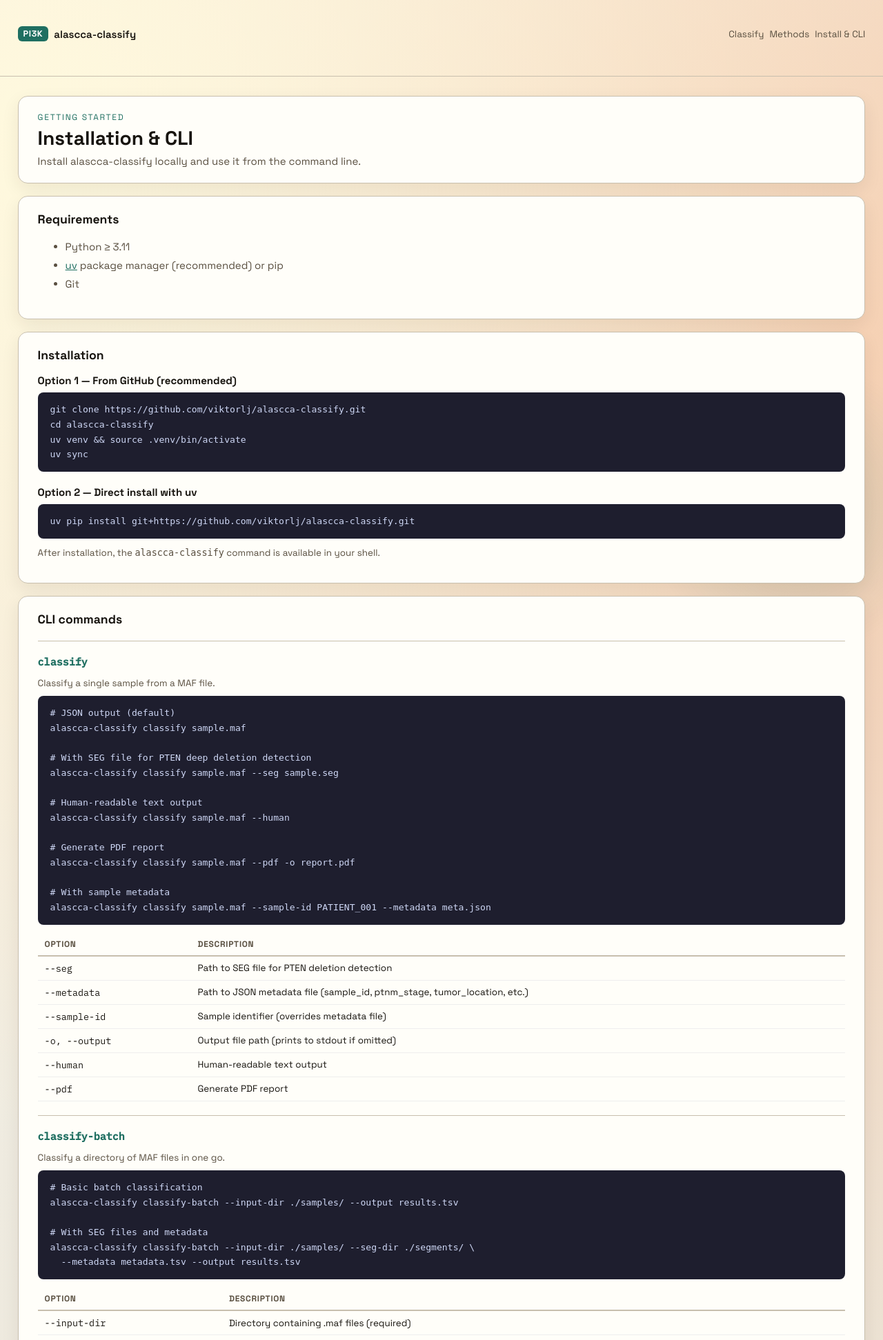
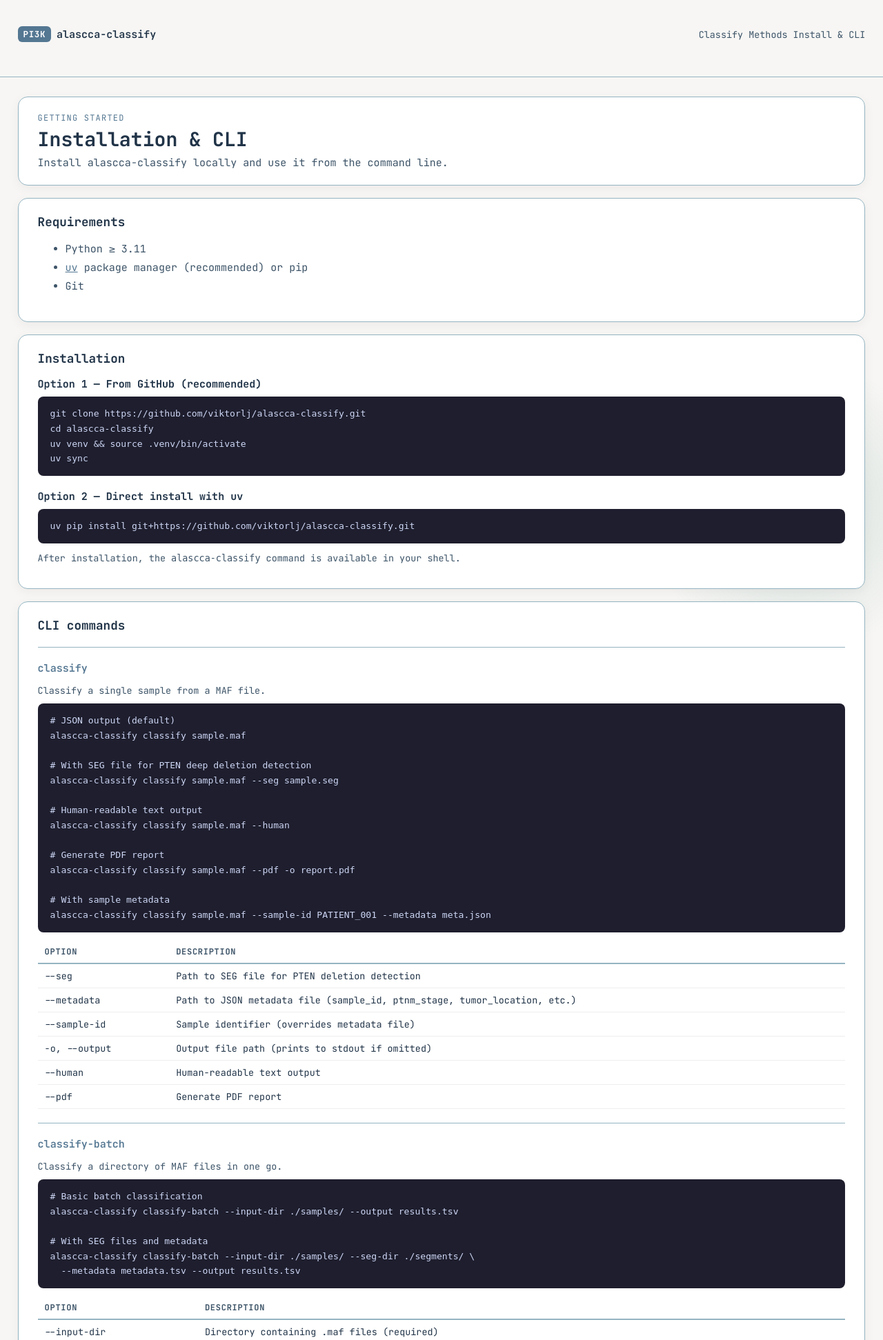
Before and after one commit to viktorlj/alascca-classify, a FastAPI app: page /install in a window 1280 px wide. Shown: the top 1943 px of the page at 69% size. Run offline with FastAPI, Linux system fonts and the light colour scheme.

Commit message:
feat: update to latest molpath.css design system
New cool blue-gray palette, JetBrains Mono typography, simplified
background, prefers-reduced-motion support. Align app-specific
styles with updated tokens.

Co-Authored-By: Claude Opus 4.6 (1M context) <noreply@anthropic.com>

```diff
--- a/src/alascca_classify/web/static/molpath.css
+++ b/src/alascca_classify/web/static/molpath.css
@@ -1,17 +1,29 @@
-/*  molpath.css — shared design system for molpath.tools apps */
+/*  molpath.css — shared design system for molpath.tools apps
+ *  Import via:  <link rel="stylesheet" href="/static/molpath.css">
+ *  Then add app-specific overrides in a second stylesheet.
+ *
+ *  Fonts: load in your HTML <head>:
+ *    <link href="https://fonts.googleapis.com/css2?family=Cormorant+Garamond:ital,wght@0,400;0,500;0,600;1,400&family=DM+Sans:wght@400;500;600&family=IBM+Plex+Mono:wght@400;500&display=swap" rel="stylesheet">
+ */
+
+/* =================================================================
+   1. Design Tokens
+   ================================================================= */
 
 :root {
-  --mp-bg-1: #f5f3eb;
-  --mp-bg-2: #e3dbca;
-  --mp-panel: #fffef9;
-  --mp-ink: #17140f;
-  --mp-ink-soft: #594f40;
-  --mp-accent: #1f6f61;
-  --mp-accent-hover: #17584d;
-  --mp-accent-2: #c7642f;
-  --mp-border: #c8bfae;
+  /* --- Palette --- */
+  --mp-bg-1: #f7f6f4;
+  --mp-bg-2: #eceae6;
+  --mp-panel: #ffffff;
+  --mp-ink: #213448;
+  --mp-ink-soft: #3d5468;
+  --mp-accent: #547792;
+  --mp-accent-hover: #436178;
+  --mp-accent-2: #94b4c1;
+  --mp-border: #94b4c1;
   --mp-danger: #8f1f1f;
 
+  /* --- Semantic --- */
   --mp-success-bg: #e8f5e9;
   --mp-success-border: #4caf50;
   --mp-success-ink: #1b5e20;
@@ -25,28 +37,40 @@
   --mp-error-border: #e57373;
   --mp-error-ink: #b71c1c;
 
-  --mp-sans: "Space Grotesk", system-ui, sans-serif;
-  --mp-mono: "IBM Plex Mono", ui-monospace, monospace;
+  /* --- Typography --- */
+  --mp-sans: "JetBrains Mono", ui-monospace, monospace;
+  --mp-serif: "Cormorant Garamond", Georgia, serif;
+  --mp-mono: "JetBrains Mono", ui-monospace, monospace;
   --mp-fs-xs: 0.75rem;
   --mp-fs-sm: 0.84rem;
   --mp-fs-base: 0.94rem;
   --mp-fs-lg: 1.1rem;
   --mp-fs-xl: clamp(1.3rem, 2.2vw, 2rem);
 
+  /* --- Spacing --- */
   --mp-space-xs: 4px;
   --mp-space-sm: 8px;
   --mp-space-md: 14px;
   --mp-space-lg: 22px;
   --mp-space-xl: 28px;
 
+  /* --- Radii --- */
   --mp-radius-sm: 8px;
   --mp-radius-md: 10px;
   --mp-radius-lg: 14px;
 
-  --mp-shadow-card: 0 9px 26px rgba(36, 24, 4, 0.08);
+  /* --- Shadows --- */
+  --mp-shadow-card: 0 4px 16px rgba(36, 24, 4, 0.05);
   --mp-shadow-hover: 0 2px 8px rgba(31, 111, 97, 0.1);
+
+  /* --- Transitions --- */
   --mp-transition: 0.15s ease;
 }
+
+
+/* =================================================================
+   2. Reset & Base
+   ================================================================= */
 
 *, *::before, *::after { box-sizing: border-box; }
 
@@ -56,13 +80,15 @@ body {
   font-family: var(--mp-sans);
   font-size: var(--mp-fs-base);
   color: var(--mp-ink);
-  background:
-    radial-gradient(circle at 5% 5%, #fff9de 0%, transparent 35%),
-    radial-gradient(circle at 95% 12%, #f4c9ab 0%, transparent 42%),
-    linear-gradient(145deg, var(--mp-bg-1), var(--mp-bg-2));
+  background: var(--mp-bg-1);
 }
 
 h1, h2, h3, h4 { margin: 0; }
+
+
+/* =================================================================
+   3. Layout
+   ================================================================= */
 
 .mp-layout {
   width: 96vw;
@@ -84,6 +110,11 @@ h1, h2, h3, h4 { margin: 0; }
   z-index: -1;
 }
 
+
+/* =================================================================
+   4. Panel (the main building block)
+   ================================================================= */
+
 .mp-panel {
   background: var(--mp-panel);
   border: 1px solid var(--mp-border);
@@ -92,28 +123,49 @@ h1, h2, h3, h4 { margin: 0; }
   box-shadow: var(--mp-shadow-card);
 }
 
+
+/* =================================================================
+   5. Typography helpers
+   ================================================================= */
+
 .mp-eyebrow {
   margin: 0;
   font-size: var(--mp-fs-xs);
-  letter-spacing: 0.14em;
+  letter-spacing: 0.1em;
   text-transform: uppercase;
   color: var(--mp-accent);
 }
 
-.mp-subtitle { margin: 0; color: var(--mp-ink-soft); }
+.mp-subtitle {
+  margin: 0;
+  color: var(--mp-ink-soft);
+}
 
 .mp-section-title {
-  font-size: 0.78rem;
-  font-weight: 500;
+  font-size: 0.75rem;
+  font-weight: 600;
   color: var(--mp-ink-soft);
   text-transform: uppercase;
-  letter-spacing: 0.06em;
+  letter-spacing: 0.1em;
 }
 
-.mp-mono { font-family: var(--mp-mono); }
-.mp-soft { color: var(--mp-ink-soft); }
+.mp-mono {
+  font-family: var(--mp-mono);
+}
 
-input, select, button { font-family: var(--mp-sans); font-size: var(--mp-fs-base); }
+.mp-soft {
+  color: var(--mp-ink-soft);
+}
+
+
+/* =================================================================
+   6. Form controls
+   ================================================================= */
+
+input, select, button {
+  font-family: var(--mp-sans);
+  font-size: var(--mp-fs-base);
+}
 
 input, select {
   padding: 10px 11px;
@@ -138,9 +190,29 @@ button {
 
 button:hover { border-color: var(--mp-ink-soft); }
 
-.mp-btn-primary { background: var(--mp-accent); color: #fff; border-color: transparent; }
-.mp-btn-primary:hover { background: var(--mp-accent-hover); }
-.mp-btn-secondary { background: #f3efe4; }
+.mp-btn-primary {
+  background: var(--mp-accent);
+  color: #fff;
+  border-color: transparent;
+}
+
+.mp-btn-primary:hover {
+  background: var(--mp-accent-hover);
+}
+
+.mp-btn-secondary {
+  background: #f3efe4;
+}
+
+.mp-btn-danger {
+  background: #f9e8e8;
+  color: var(--mp-danger);
+}
+
+
+/* =================================================================
+   7. Cards
+   ================================================================= */
 
 .mp-card {
   border: 1px solid var(--mp-border);
@@ -154,6 +226,15 @@ button:hover { border-color: var(--mp-ink-soft); }
   border-color: var(--mp-accent);
   box-shadow: var(--mp-shadow-hover);
 }
+
+.mp-card.active {
+  border-color: var(--mp-accent);
+}
+
+
+/* =================================================================
+   8. Alerts / banners
+   ================================================================= */
 
 .mp-alert {
   border-radius: var(--mp-radius-md);
@@ -184,17 +265,61 @@ button:hover { border-color: var(--mp-ink-soft); }
   white-space: pre-wrap;
 }
 
+
+/* =================================================================
+   9. Progress / metric bars
+   ================================================================= */
+
+.mp-bar-track {
+  height: 6px;
+  background: #ece8dc;
+  border-radius: 3px;
+  overflow: hidden;
+}
+
+.mp-bar-fill {
+  height: 100%;
+  border-radius: 3px;
+  background: var(--mp-accent);
+  transition: width 0.3s ease;
+}
+
+.mp-bar-fill.depleted {
+  background: var(--mp-accent-2);
+}
+
+
+/* =================================================================
+   10. Utilities
+   ================================================================= */
+
 .mp-hidden { display: none; }
+
 .mp-grid { display: grid; gap: var(--mp-space-sm); }
 .mp-flex { display: flex; gap: var(--mp-space-sm); align-items: center; }
 .mp-between { justify-content: space-between; }
 
 @keyframes mp-fade-up {
-  from { opacity: 0; transform: translateY(8px); }
+  from { opacity: 0; transform: translateY(18px); }
   to   { opacity: 1; transform: translateY(0); }
 }
 
-.mp-animate-in { animation: mp-fade-up 460ms ease both; }
+.mp-animate-in {
+  animation: mp-fade-up 0.7s ease-out both;
+}
+
+@media (prefers-reduced-motion: reduce) {
+  .mp-animate-in {
+    animation: none;
+    opacity: 1;
+    transform: none;
+  }
+}
+
+
+/* =================================================================
+   11. Responsive
+   ================================================================= */
 
 @media (max-width: 700px) {
   .mp-layout { gap: 12px; }
--- a/src/alascca_classify/web/static/style.css
+++ b/src/alascca_classify/web/static/style.css
@@ -226,7 +226,7 @@
 }
 
 .variant-table tbody tr:hover {
-  background: #fafaf5;
+  background: #f5f7f9;
 }
 
 /* --- Biomarker grid --- */
@@ -257,7 +257,7 @@
 
 .clinical-notes li {
   padding: 6px 0;
-  border-bottom: 1px solid #f0ece4;
+  border-bottom: 1px solid #e8ecf0;
   font-size: var(--mp-fs-sm);
   line-height: 1.5;
 }
@@ -316,7 +316,7 @@
   padding: 14px 18px;
   border-radius: var(--mp-radius-sm);
   overflow-x: auto;
-  font-family: 'IBM Plex Mono', monospace;
+  font-family: var(--mp-mono);
   font-size: 0.82rem;
   line-height: 1.65;
   margin: 0;
@@ -342,7 +342,7 @@
 }
 
 .cli-command-name {
-  font-family: 'IBM Plex Mono', monospace;
+  font-family: var(--mp-mono);
   font-size: var(--mp-fs-base);
   font-weight: 600;
   color: var(--mp-accent);
--- a/src/alascca_classify/web/templates/base.html
+++ b/src/alascca_classify/web/templates/base.html
@@ -5,7 +5,7 @@
   <meta name="viewport" content="width=device-width, initial-scale=1">
   <title>{% block title %}ALASCCA-classify{% endblock %}</title>
   <link rel="icon" type="image/svg+xml" href="/static/favicon.svg">
-  <link href="https://fonts.googleapis.com/css2?family=IBM+Plex+Mono:wght@400;500&family=Space+Grotesk:wght@400;500;600;700&display=swap" rel="stylesheet">
+  <link href="https://fonts.googleapis.com/css2?family=Cormorant+Garamond:ital,wght@0,400;0,500;0,600;1,400&family=DM+Sans:wght@400;500;600&family=IBM+Plex+Mono:wght@400;500&family=JetBrains+Mono:wght@400;500;600;700&display=swap" rel="stylesheet">
   <link rel="stylesheet" href="/static/molpath.css">
   <link rel="stylesheet" href="/static/style.css">
 </head>
```
